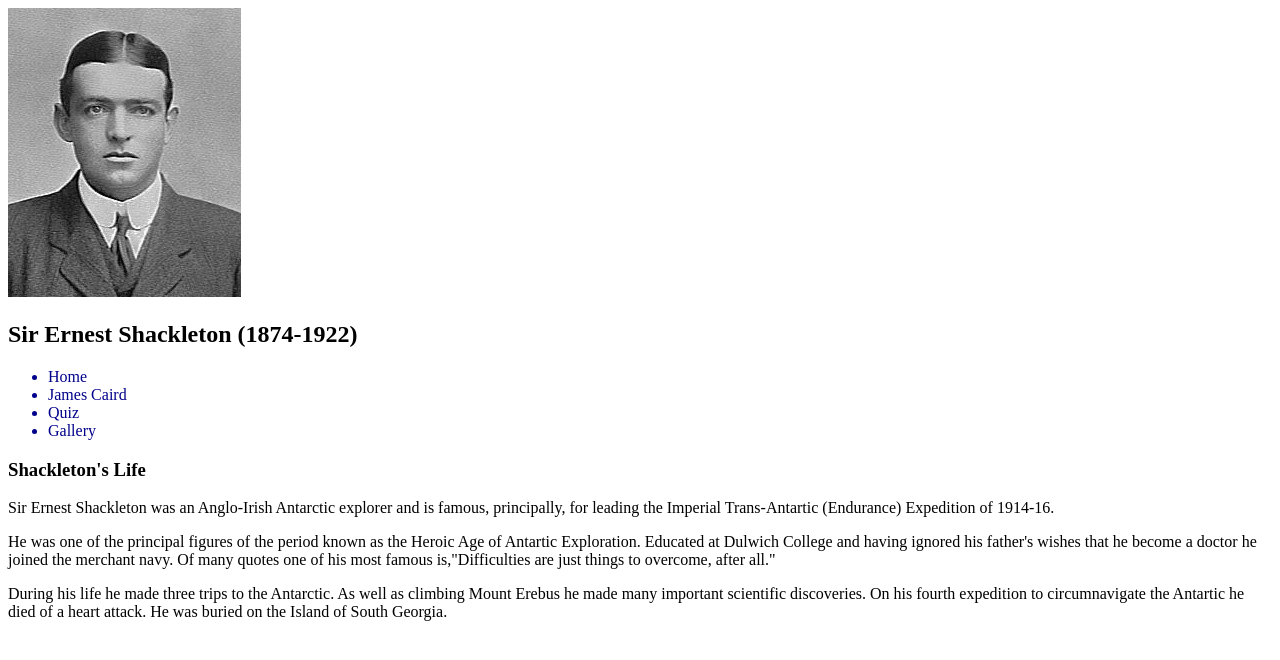
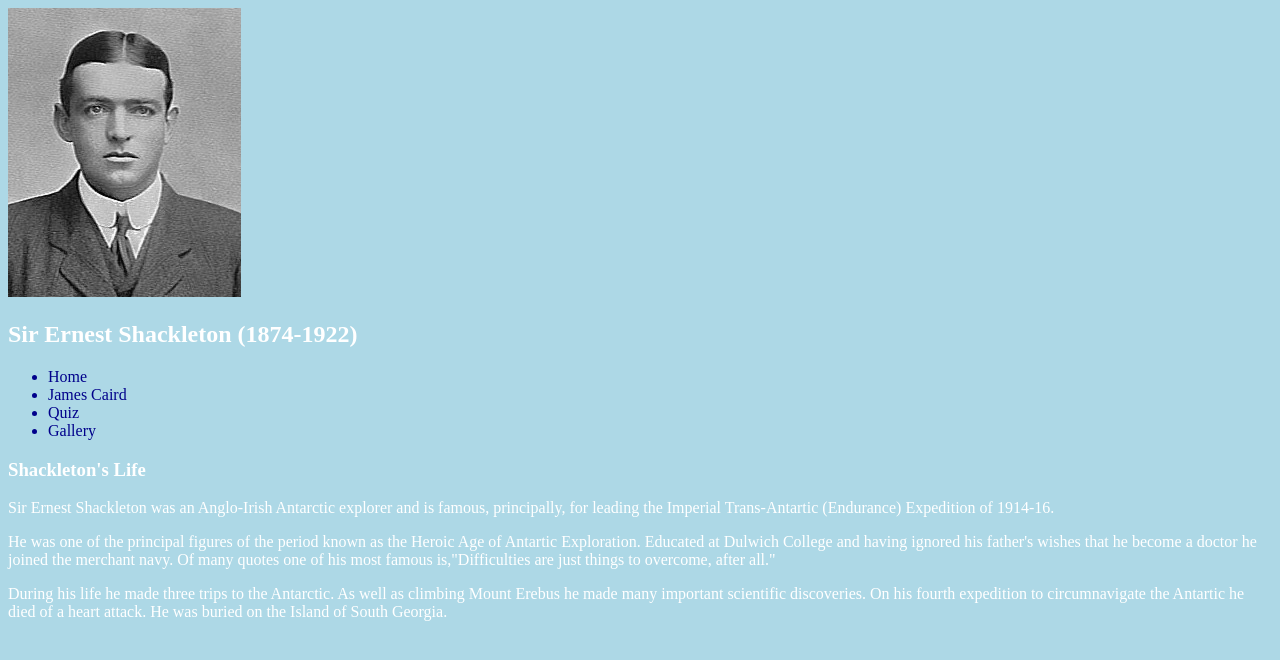
Before and after one commit to line2906/line2906.github.io, a plain HTML site: page index.html in a window 1280 px wide. Drawn offline with Linux system fonts and the light colour scheme.

Commit message:
Update index.html

```diff
--- a/index.html
+++ b/index.html
@@ -2,7 +2,14 @@
 <html>
   <head>
      <title> Ernest Shackleton </title>
-  </head>
+  <style>
+body {background-color:lightblue;
+font-family:candara;
+font-size:12pt;
+color:white}
+ ul {color:darkblue}
+ </style>
+</head>
 
   <body>
     <img src="shackletonicon.jpg" alt="Ernest Shackleton"/>
@@ -18,6 +25,7 @@
  </ul>
 
 
+
    <h3> Shackleton's Life </h3>
 
 <p> Sir Ernest Shackleton was an Anglo-Irish Antarctic explorer and is famous, principally, for leading the Imperial Trans-Antartic (Endurance) Expedition of 1914-16. </p>
```
